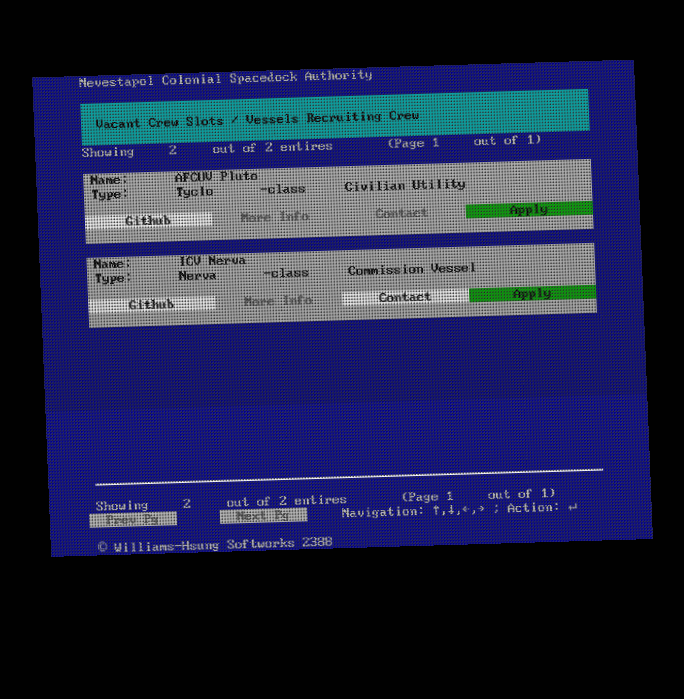
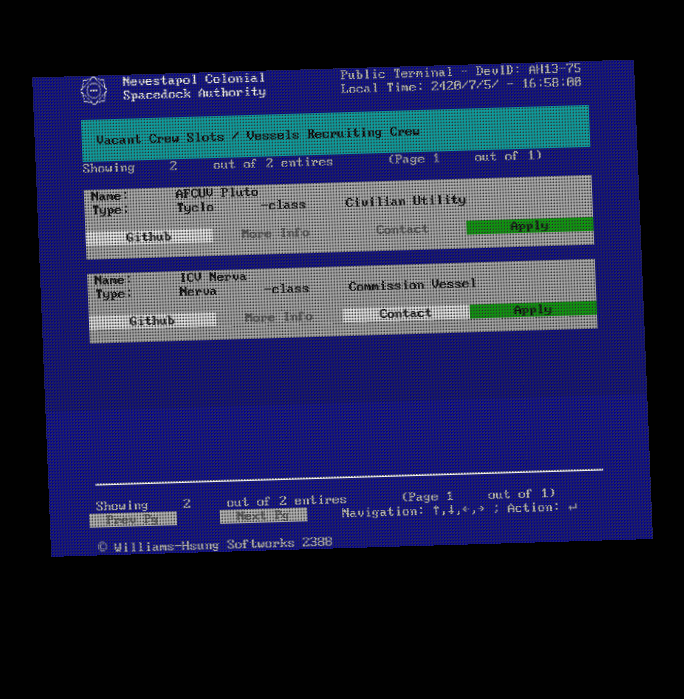
Before and after one commit to AstroHaven-13/HavenLandingPage, a plain HTML site: page index.html in a window 1280 px wide. Shown: the part 101-800 px from the top of the page, without its empty margins (307-991 px from the left). Drawn offline with Linux system fonts and the light colour scheme.

Commit message:
More details

```diff
--- a/index.css
+++ b/index.css
@@ -1,6 +1,10 @@
 body {
     background-color: #010101;
     overflow: hidden;
+}
+
+#local-time {
+    display: inline;
 }
 
 .container#main {
--- a/index.html
+++ b/index.html
@@ -21,7 +21,16 @@
         <div class="master-plane">
             <div class="fake-body">
                 <div id="main" class="container">
-                    Nevestapol Colonial Spacedock Authority
+                    <div class="row">
+                        <img src="station_0.png" class="col-sm-1">
+                        <div class="col-sm-5 text-white">
+                            Nevestapol Colonial Spacedock Authority
+                        </div>
+                        <div class="col-sm-6">
+                            Public Terminal - DevID: AH13-75&NewLine;
+                            Local Time: <div id="local-time"></div>
+                        </div>
+                    </div>
                     <div class="page-header">
                         <h1>Vacant Crew Slots / Vessels Recruiting Crew</h1>
                     </div>
--- a/index.main.js
+++ b/index.main.js
@@ -0,0 +1,33 @@
+function padding(i) {
+    if (i < 10) {
+        return "0" + i;
+    }
+    return i;
+}
+
+function showTime() {
+    var now = new Date();
+    now.setFullYear(now.getFullYear()+400);
+
+    var h = now.getHours();
+    var m = now.getMinutes();
+    var s = now.getSeconds();
+    var D = now.getDate();
+    var M = now.getMonth();
+
+    document.getElementById("local-time").innerHTML =
+        now.getFullYear() + "/" +
+        now.getMonth() + "/" +
+        now.getDay() + "/" +
+        " - " +
+        now.getHours() + ":" +
+        padding(now.getMinutes()) + ":" +
+        padding(now.getSeconds());
+
+    t = setTimeout(
+        function() {
+            showTime()
+        }, 500);
+}
+
+showTime();
```
Also changed, not shown: station_0.png (added).
